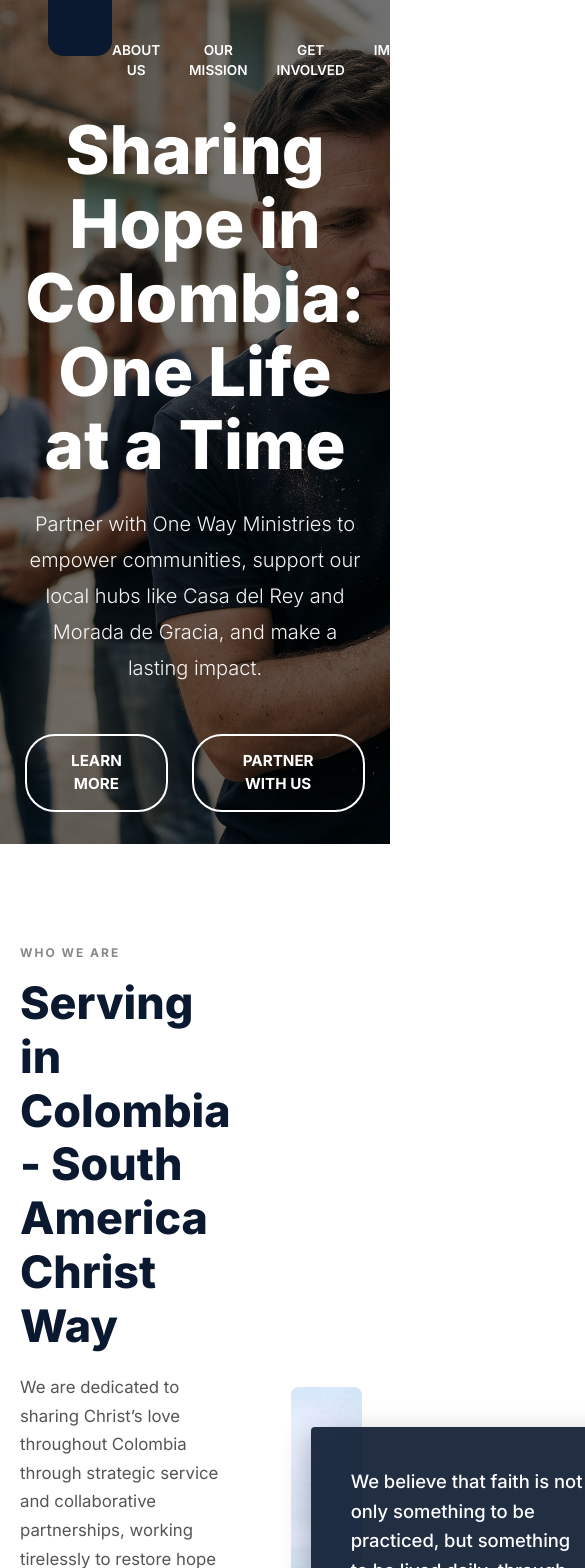
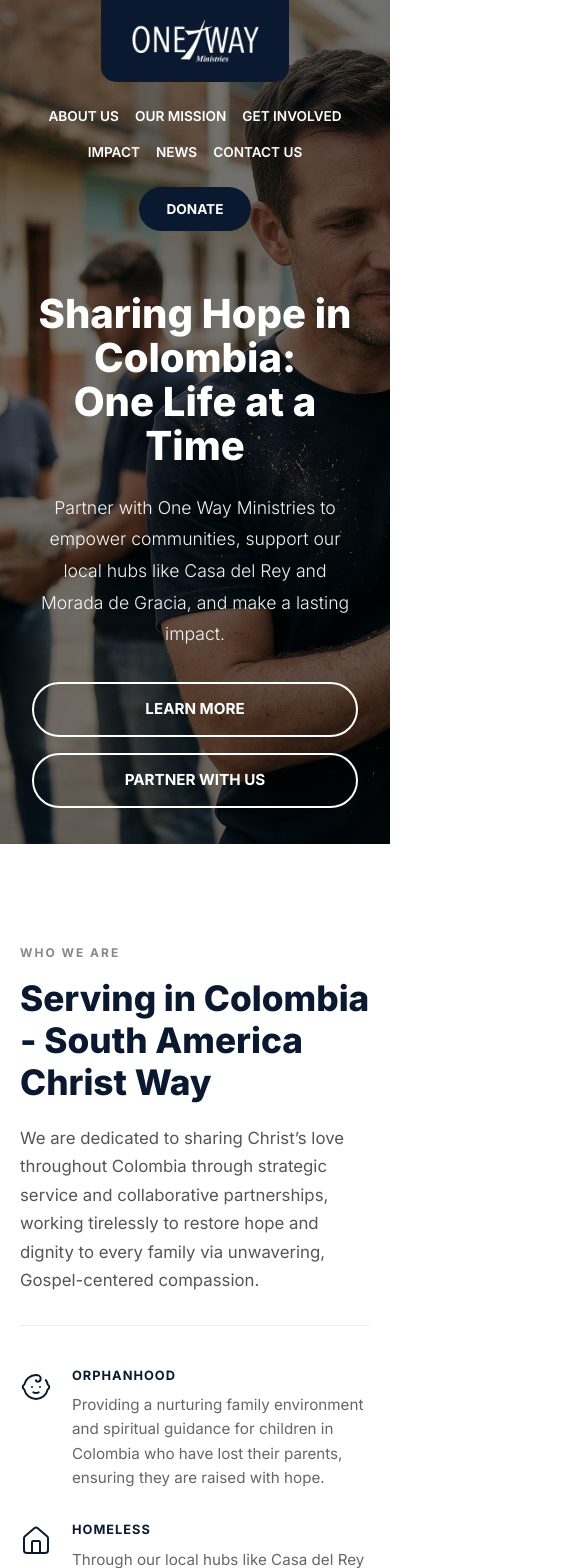
Before and after one commit to cgdiazv/oneway-ministries-site, a Next.js app: page / in a window 390 px wide. Shown: the top 1568 px of the page, 585 px wide, since content can reach past the window. Built offline with nearby package versions, Linux system fonts and the light colour scheme.

Commit message:
feat: make website fully responsive across mobile and tablet devices

```diff
--- a/app/globals.css
+++ b/app/globals.css
@@ -280,3 +280,131 @@
 .read-more-btn-hover:hover {
   transform: scale(1.05) !important;
 }
+
+/* --- RESPONSIVE OVERRIDES --- */
+@media (max-width: 1024px) {
+  .initiatives-grid {
+    grid-template-columns: repeat(2, 1fr) !important;
+  }
+  .about-grid {
+    grid-template-columns: 1fr !important;
+    gap: 40px !important;
+  }
+  .about-image {
+    height: 500px !important;
+  }
+}
+
+@media (max-width: 768px) {
+  .nav-container {
+    flex-direction: column !important;
+    align-items: center !important;
+    padding: 0 1.5rem !important;
+  }
+  .logo-box {
+    padding: 1rem 1.5rem !important;
+    border-radius: 0 0 15px 15px !important;
+  }
+  .nav-links {
+    flex-wrap: wrap !important;
+    justify-content: center !important;
+    gap: 1rem !important;
+    padding-top: 1.5rem !important;
+  }
+  .donate-action {
+    margin-top: 1.5rem !important;
+    margin-bottom: 1.5rem !important;
+  }
+  .hero-headline {
+    font-size: 2.5rem !important;
+  }
+  .hero-subtext {
+    font-size: 1.1rem !important;
+    margin-bottom: 2rem !important;
+  }
+  .button-group {
+    flex-direction: column !important;
+    width: 100% !important;
+    gap: 1rem !important;
+  }
+  .hero-outline-btn {
+    width: 100% !important;
+    box-sizing: border-box !important;
+  }
+  .section-heading {
+    font-size: 2.2rem !important;
+  }
+  .about-image {
+    height: 350px !important;
+  }
+  .floating-box {
+    left: 10px !important;
+    right: 10px !important;
+    bottom: -20px !important;
+    width: auto !important;
+    padding: 20px !important;
+  }
+  .cta-section {
+    padding-bottom: 60px !important;
+  }
+  .cta-banner {
+    height: auto !important;
+    min-height: 500px !important;
+    padding: 40px 20px !important;
+  }
+  .cta-heading {
+    font-size: 2.2rem !important;
+  }
+  .overlap-box {
+    position: relative !important;
+    bottom: 0 !important;
+    flex-direction: column !important;
+    margin-top: -60px !important;
+  }
+  .overlap-left {
+    padding: 30px 20px !important;
+  }
+  .overlap-text {
+    font-size: 1.1rem !important;
+  }
+  .cta-form-group {
+    flex-direction: column !important;
+    height: auto !important;
+    gap: 10px !important;
+  }
+  .cta-input {
+    border-radius: 25px !important;
+    border-right: 1px solid #fff !important;
+    padding: 12px 15px !important;
+  }
+  .cta-submit-btn {
+    border-radius: 25px !important;
+    padding: 12px 25px !important;
+  }
+  .overlap-images {
+    min-height: 250px !important;
+  }
+  .initiatives-header {
+    flex-direction: column !important;
+    align-items: flex-start !important;
+    gap: 15px !important;
+  }
+  .initiatives-title {
+    font-size: 2.2rem !important;
+  }
+  .initiatives-grid {
+    grid-template-columns: 1fr !important;
+  }
+  .partner-title {
+    font-size: 2.2rem !important;
+  }
+  .partner-logo-image {
+    max-width: 120px !important;
+  }
+  .donate-modal-content {
+    width: 95% !important;
+  }
+  .amount-grid {
+    grid-template-columns: 1fr !important;
+  }
+}
--- a/app/page.tsx
+++ b/app/page.tsx
@@ -98,28 +98,28 @@
       <div style={styles.heroSection}>
         <div style={styles.heroOverlay}></div>
         <header style={styles.integratedNavbar}>
-          <div style={styles.navContainer}>
-            <div style={styles.logoBox}>
+          <div className="nav-container" style={styles.navContainer}>
+            <div className="logo-box" style={styles.logoBox}>
               <a href="/" style={styles.logoLink}>
                 <Image src="/logo.webp" alt="Logo" width={140} height={40} priority />
               </a>
             </div>
-            <nav style={styles.navLinksGroup}>
+            <nav className="nav-links" style={styles.navLinksGroup}>
               {menuItems.map((item) => (
                 <a key={item.name} href={item.link} className="nav-link-hover" style={styles.navLink}>{item.name}</a>
               ))}
             </nav>
-            <button onClick={(e) => { e.preventDefault(); setIsDonateOpen(true); }} className="donate-btn-hover" style={styles.donateAction}>Donate</button>
+            <button onClick={(e) => { e.preventDefault(); setIsDonateOpen(true); }} className="donate-btn-hover donate-action" style={styles.donateAction}>Donate</button>
           </div>
         </header>
 
         <div style={styles.container}>
-          <h1 style={styles.headline}>Sharing Hope in Colombia:<br/>One Life at a Time</h1>
-          <p style={styles.subtext}>
+          <h1 className="hero-headline" style={styles.headline}>Sharing Hope in Colombia:<br/>One Life at a Time</h1>
+          <p className="hero-subtext" style={styles.subtext}>
             Partner with One Way Ministries to empower communities, support our<br/>
             local hubs like Casa del Rey and Morada de Gracia, and make a lasting impact.
           </p>
-          <div style={styles.buttonGroup}>
+          <div className="button-group" style={styles.buttonGroup}>
             <a href="/about" className="hero-outline-btn" style={styles.primaryOutlineButton}>Learn More</a>
             <button onClick={(e) => { e.preventDefault(); setIsDonateOpen(true); }} className="hero-outline-btn" style={styles.accentOutlineButton}>
               Partner With Us
@@ -130,10 +130,10 @@
 
       {/* --- WHO WE ARE SECTION --- */}
       <section style={styles.aboutSection}>
-        <div style={styles.aboutGrid}>
+        <div className="about-grid" style={styles.aboutGrid}>
           <div style={styles.textContent}>
             <span style={styles.smallLabel}>WHO WE ARE</span>
-            <h2 style={styles.sectionHeading}>Serving in Colombia - South America Christ Way</h2>
+            <h2 className="section-heading" style={styles.sectionHeading}>Serving in Colombia - South America Christ Way</h2>
             <p style={styles.sectionDesc}>
               We are dedicated to sharing Christ’s love throughout Colombia through strategic service and collaborative partnerships,
               working tirelessly to restore hope and dignity to every family via unwavering, Gospel-centered compassion.
@@ -154,14 +154,14 @@
             </a>
           </div>
 
-          <div style={styles.imageContainer}>
+          <div className="about-image" style={styles.imageContainer}>
             <Image
               src="/missionaries.webp"
               alt="Community Worship"
               fill
               style={{ objectFit: 'cover', borderRadius: '8px' }}
             />
-            <div style={styles.floatingBox}>
+            <div className="floating-box" style={styles.floatingBox}>
               <p style={styles.floatingText}>
                 We believe that faith is not only something to be practiced, but something to be lived daily, through acts of kindness, generosity, and understanding.
               </p>
@@ -171,15 +171,15 @@
       </section>
 
       {/* --- CTA: VIDEO & SIGNUP SECTION --- */}
-      <section style={styles.ctaSection}>
+      <section className="cta-section" style={styles.ctaSection}>
         <div style={styles.ctaContainer}>
 
           {/* Main Image Banner */}
-          <div style={styles.ctaBanner}>
+          <div className="cta-banner" style={styles.ctaBanner}>
             <div style={styles.ctaOverlay}></div>
             <div style={styles.ctaContent}>
               <p style={styles.ctaSub}>One of our ministries</p>
-              <h2 style={styles.ctaHeading}>The Guainia Trans-cultural Mission</h2>
+              <h2 className="cta-heading" style={styles.ctaHeading}>The Guainia Trans-cultural Mission</h2>
               <div style={styles.ctaDivider}></div>
               <p style={styles.ctaDesc}>
                 Supports Alfa & Omega church planting among indigenous communities in Colombia’s Amazon region, providing Gospel outreach, leadership training, Bible translation support, and practical resources to strengthen local churches and pastors serving diverse ethnic groups.
@@ -191,23 +191,24 @@
           </div>
 
           {/* Overlapping Bottom Box */}
-          <div style={styles.overlapBox}>
-            <div style={styles.overlapLeft}>
-              <h3 style={styles.overlapText}>
+          <div className="overlap-box" style={styles.overlapBox}>
+            <div className="overlap-left" style={styles.overlapLeft}>
+              <h3 className="overlap-text" style={styles.overlapText}>
                 Stay connected, pray with us, and discover how God may be calling you to be part of this mission.
               </h3>
-              <form style={styles.formGroup} onSubmit={(e) => e.preventDefault()}>
+              <form className="cta-form-group" style={styles.formGroup} onSubmit={(e) => e.preventDefault()}>
                 <input
                   type="email"
                   placeholder="YOUR EMAIL ADDRESS"
+                  className="cta-input"
                   style={styles.input}
                 />
-                <button type="submit" style={styles.submitBtn}>Sign Up</button>
+                <button type="submit" className="cta-submit-btn" style={styles.submitBtn}>Sign Up</button>
               </form>
             </div>
 
             {/* Image Halves for the right side */}
-            <div style={styles.overlapImages}>
+            <div className="overlap-images" style={styles.overlapImages}>
               <div style={styles.overlapImg1}></div>
               <div style={styles.overlapImg2}></div>
             </div>
@@ -241,10 +242,10 @@
         <div style={styles.initiativesContainer}>
 
           {/* Header Row */}
-          <div style={styles.initiativesHeader}>
+          <div className="initiatives-header" style={styles.initiativesHeader}>
             <div style={styles.initiativesHeaderLeft}>
               <span style={styles.initiativesOverline}>OUR FUNDRAISERS</span>
-              <h2 style={styles.initiativesTitle}>Ongoing Projects & Ministries Involved</h2>
+              <h2 className="initiatives-title" style={styles.initiativesTitle}>Ongoing Projects & Ministries Involved</h2>
             </div>
             <div style={styles.initiativesHeaderRight}>
               <p style={styles.initiativesIntro}>
@@ -254,7 +255,7 @@
           </div>
 
           {/* 4-Column Grid */}
-          <div style={styles.initiativesGrid}>
+          <div className="initiatives-grid" style={styles.initiativesGrid}>
             {projectsData.map((project, index) => (
               <div key={index} style={styles.projectCard}>
                 <div style={styles.projectImageContainer}>
@@ -290,7 +291,7 @@
       {/* --- NEW: PARTNER & SPONSOR SECTION --- */}
       <section style={styles.partnerSection}>
         <div style={styles.partnerContainer}>
-          <h2 style={styles.partnerTitle}>With grateful hearts<br/> to our partners</h2>
+          <h2 className="partner-title" style={styles.partnerTitle}>With grateful hearts<br/> to our partners</h2>
           <p style={styles.partnerSubtitle}>
             Our work wouldn't be possible without the faithful support of our partners and sponsors around the globe.
           </p>
@@ -300,6 +301,7 @@
                 <img
                   src={logo.svgSrc}
                   alt={`${logo.name} logo`}
+                  className="partner-logo-image"
                   style={styles.partnerLogoImage}
                 />
               </div>
@@ -311,7 +313,7 @@
       {/* --- DONATE MODAL --- */}
       {isDonateOpen && (
         <div style={styles.lightboxOverlay} onClick={() => setIsDonateOpen(false)}>
-          <div style={styles.donateModalContent} onClick={(e) => e.stopPropagation()}>
+          <div className="donate-modal-content" style={styles.donateModalContent} onClick={(e) => e.stopPropagation()}>
             <button style={styles.closeDonateBtn} onClick={() => setIsDonateOpen(false)}>✕</button>
 
             <div style={styles.donateHeader}>
@@ -339,7 +341,7 @@
                 <input type="hidden" name="no_shipping" value="1" />
 
                 {/* Preset Amount Grid */}
-                <div style={styles.amountGrid}>
+                <div className="amount-grid" style={styles.amountGrid}>
                   {[10, 25, 50, 100, 250, 500].map((amount) => (
                     <button
                       key={amount}
```
